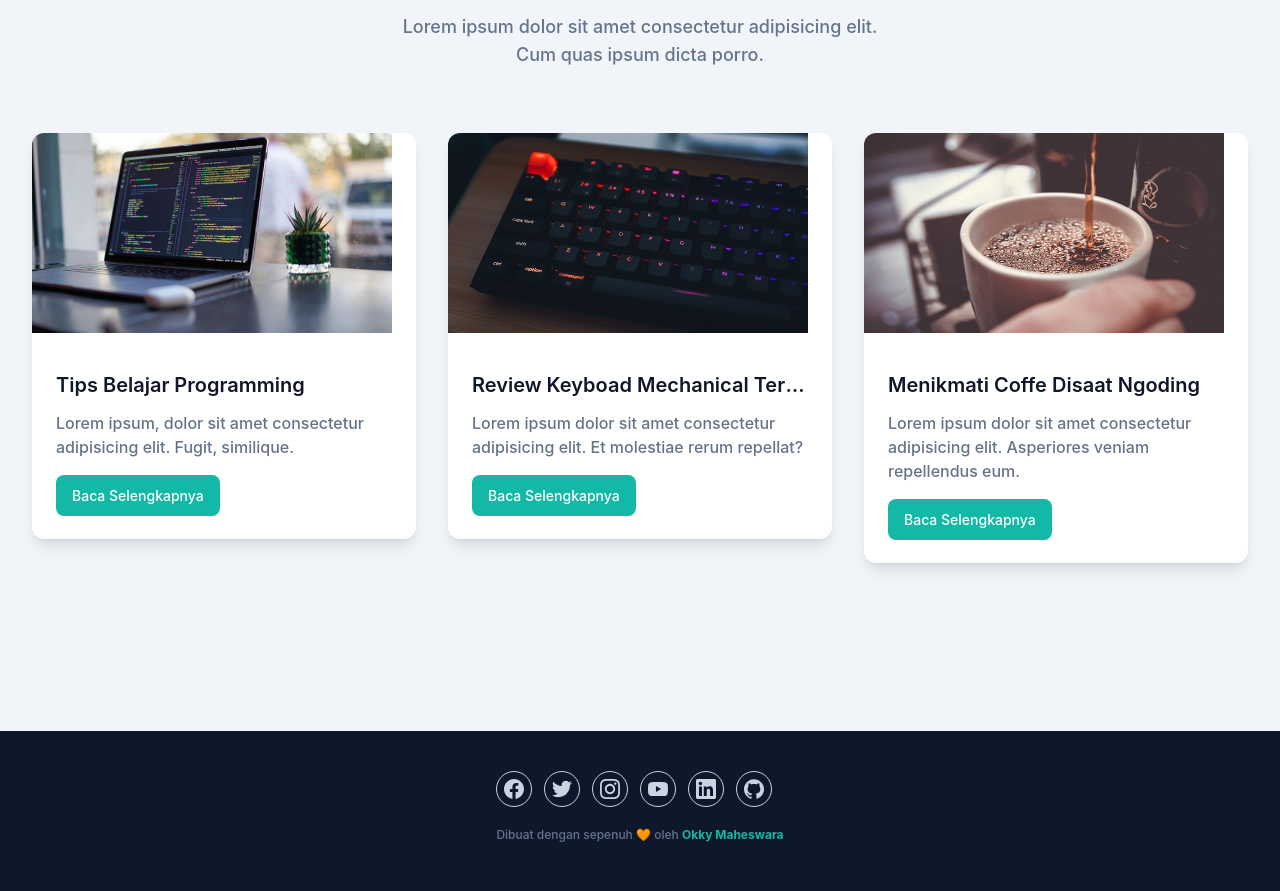
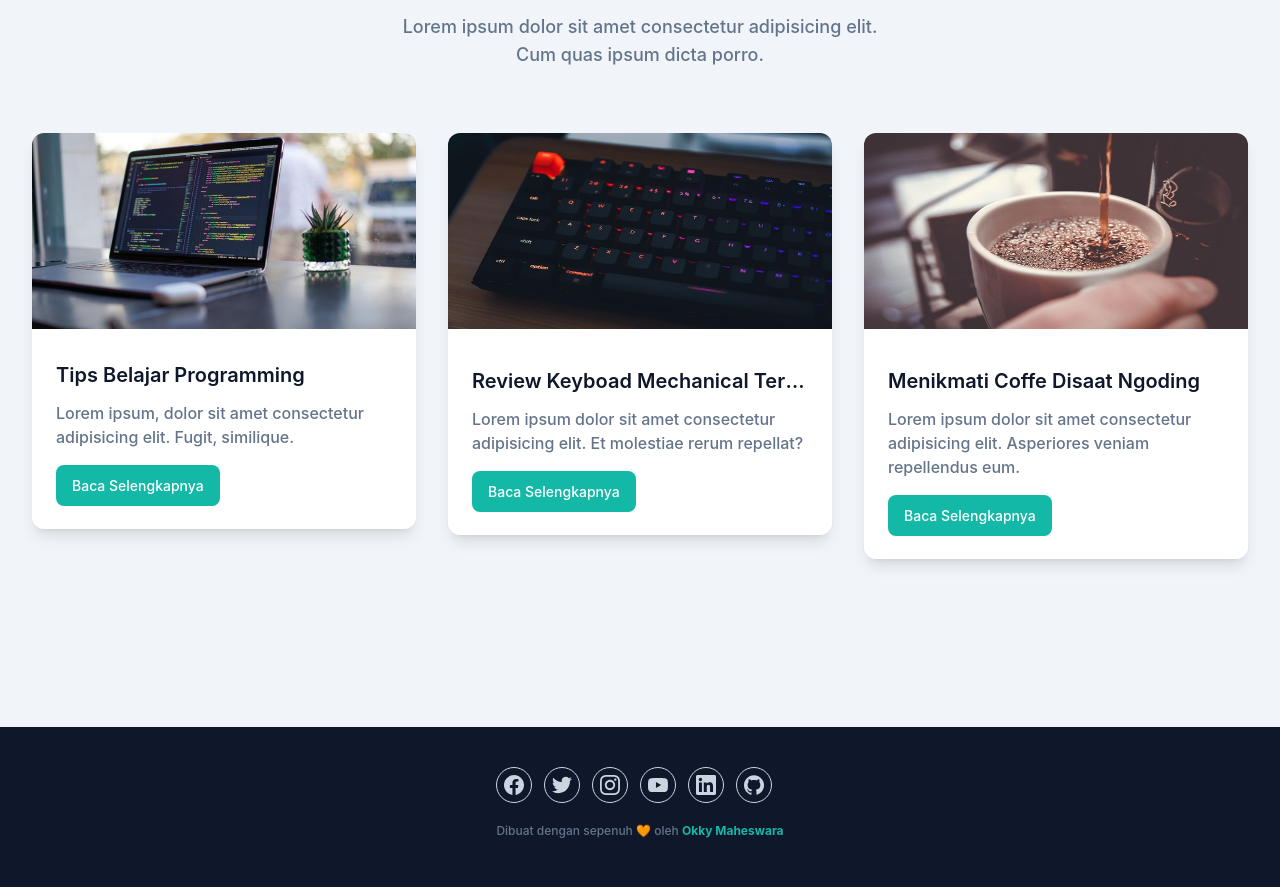
Before and after one commit to putuokky/portofolio-nextjs-tailwindcss, a Next.js app: page / in a window 1280 px wide. Shown: the part 3260-4151 px from the top of the page. Built offline with nearby package versions, Linux system fonts and the light colour scheme.

Commit message:
update gambar

```diff
--- a/pages/index.js
+++ b/pages/index.js
@@ -237,7 +237,7 @@ export default function Home() {
           <div className="flex flex-wrap">
             <div className="w-full px-4 lg:w-1/2 xl:w-1/3">
               <div className="bg-white rounded-xl shadow-lg overflow-hidden mb-10">
-                <Image src="/img/blog/programming.jpg" height={200} width={360} alt="Programming" className="w-full" />
+                <Image src="/img/blog/programming.jpg" height={230} width={450} layout="responsive" alt="Programming" className="w-full" />
                 <div className="py-8 px-6">
                   <h3>
                     <Link href="#">
@@ -253,7 +253,7 @@ export default function Home() {
             </div>
             <div className="w-full px-4 lg:w-1/2 xl:w-1/3">
               <div className="bg-white rounded-xl shadow-lg overflow-hidden mb-10">
-                <Image src="/img/blog/mechanical-keyboard.jpg" height={200} width={360} alt="Mechanical Keyboard" className="w-full" />
+                <Image src="/img/blog/mechanical-keyboard.jpg" height={230} width={450} alt="Mechanical Keyboard" className="w-full" />
                 <div className="py-8 px-6">
                   <h3>
                     <Link href="#">
@@ -269,7 +269,7 @@ export default function Home() {
             </div>
             <div className="w-full px-4 lg:w-1/2 xl:w-1/3">
               <div className="bg-white rounded-xl shadow-lg overflow-hidden mb-10">
-                <Image src="/img/blog/coffe.jpg" height={200} width={360} alt="Coffe" className="w-full" />
+                <Image src="/img/blog/coffe.jpg" height={230} width={450} alt="Coffe" className="w-full" />
                 <div className="py-8 px-6">
                   <h3>
                     <Link href="#">
```
